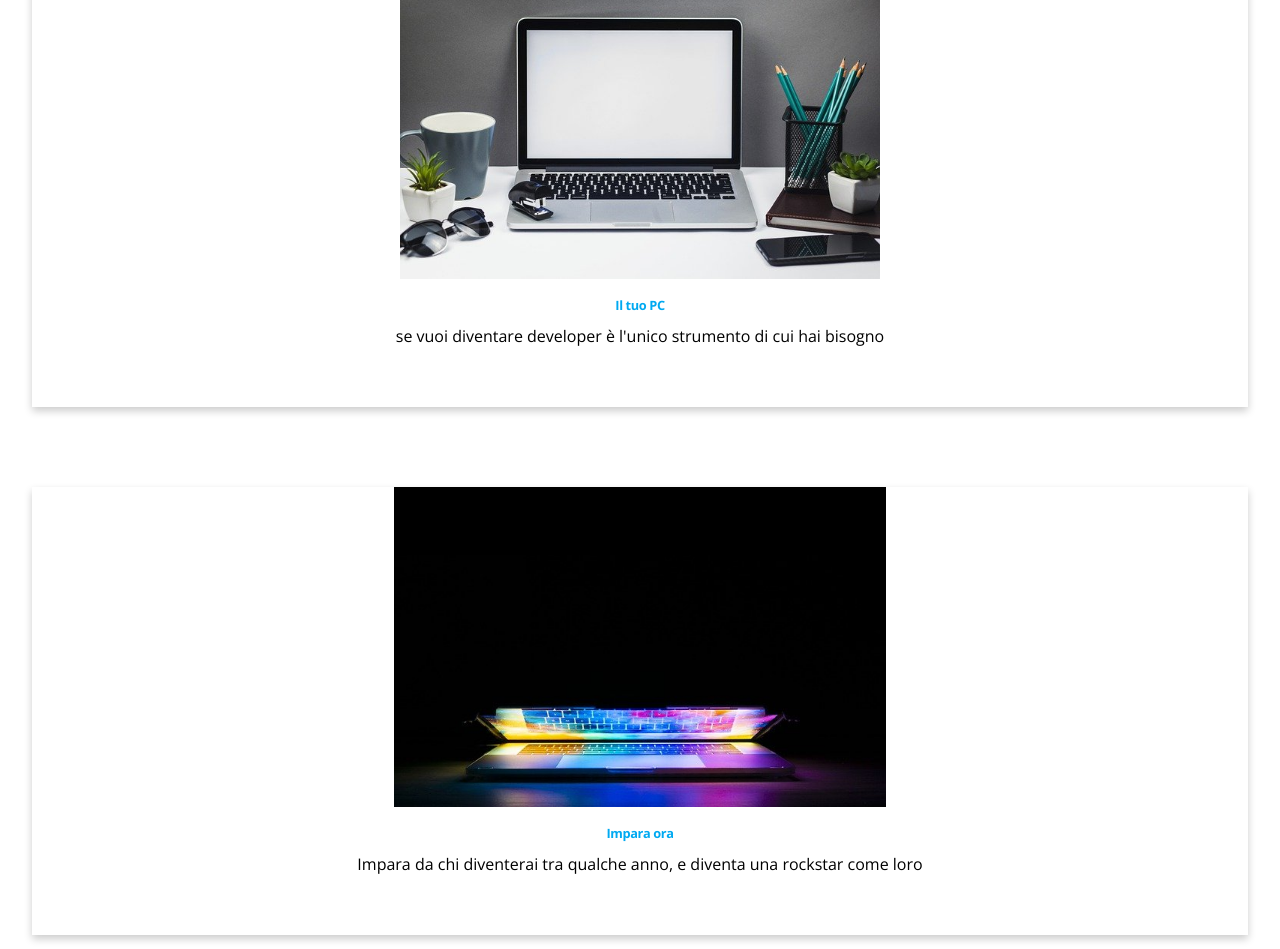
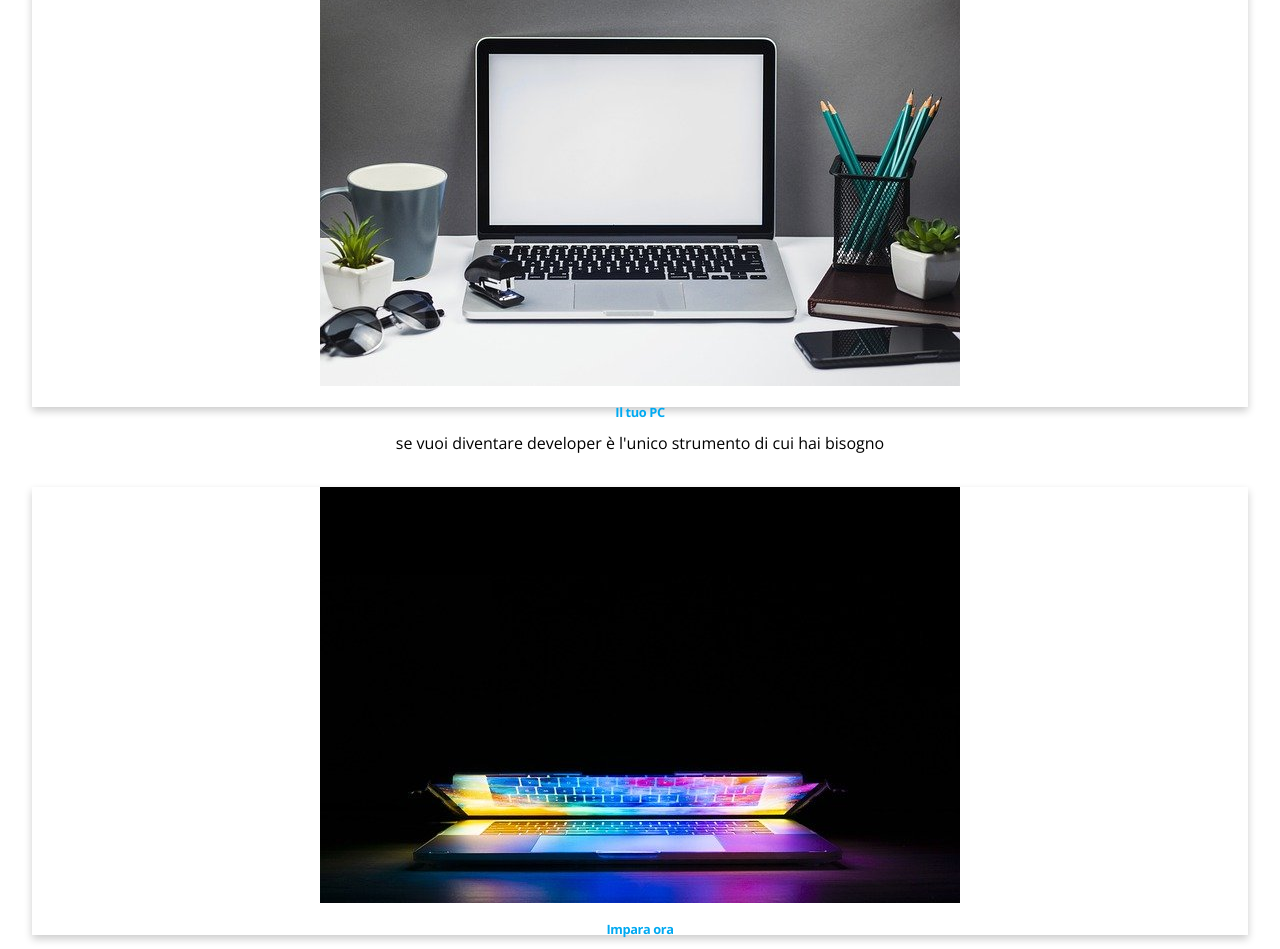
Before and after one commit to PaoloOliviero/Progetto-settimana-1, a plain HTML site: page index.html in a window 1280 px wide. Shown: the part 1471-2420 px from the top of the page. Drawn offline with nearby package versions, Linux system fonts and the light colour scheme.

Commit message:
commit 6

```diff
--- a/Esercizio/css/style.css
+++ b/Esercizio/css/style.css
@@ -91,7 +91,7 @@ h2 {
 
 .normal {
   max-width: 100%;
-  height: 20rem;
+  height: 100%S;
 }
 
 .card {
@@ -107,7 +107,7 @@ h2 {
 }
 
 .container {
-  padding: 2px 13px;
+  padding: 2px 10px;
 }
 
 footer {
```
